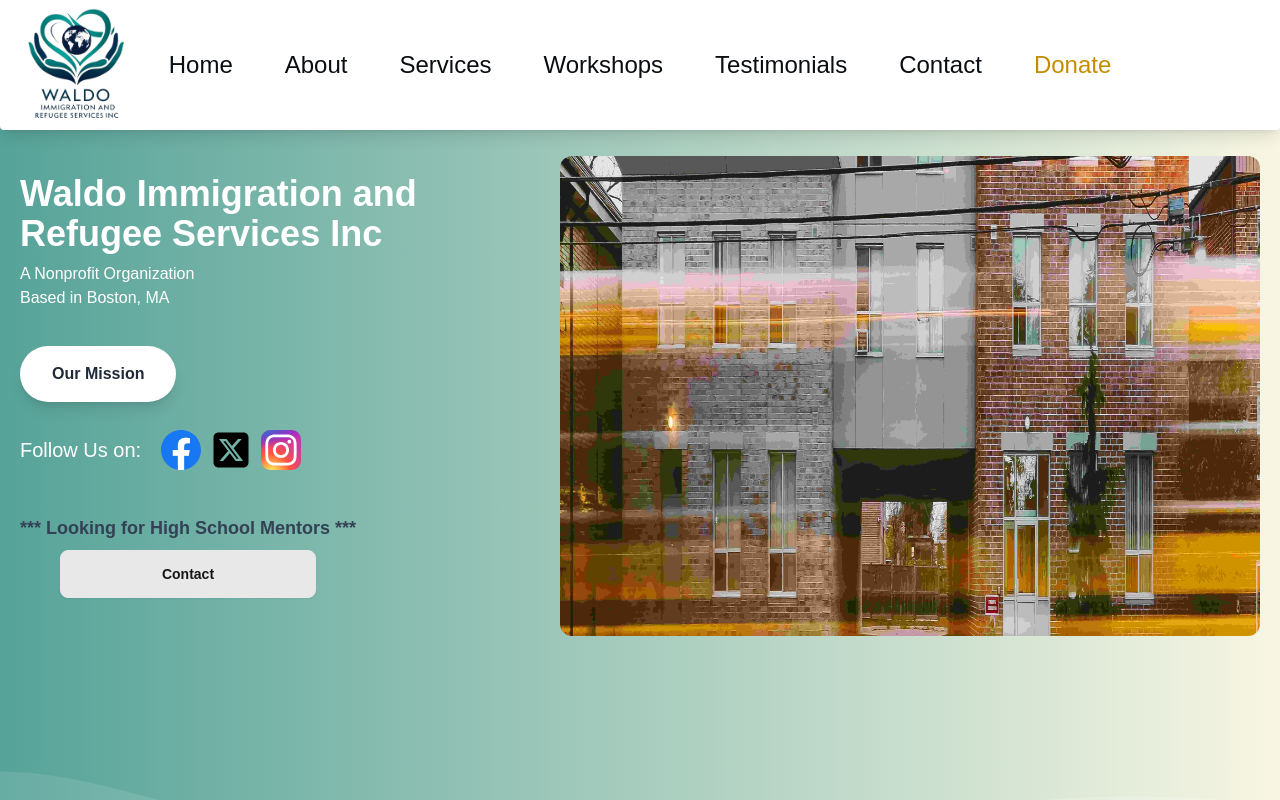
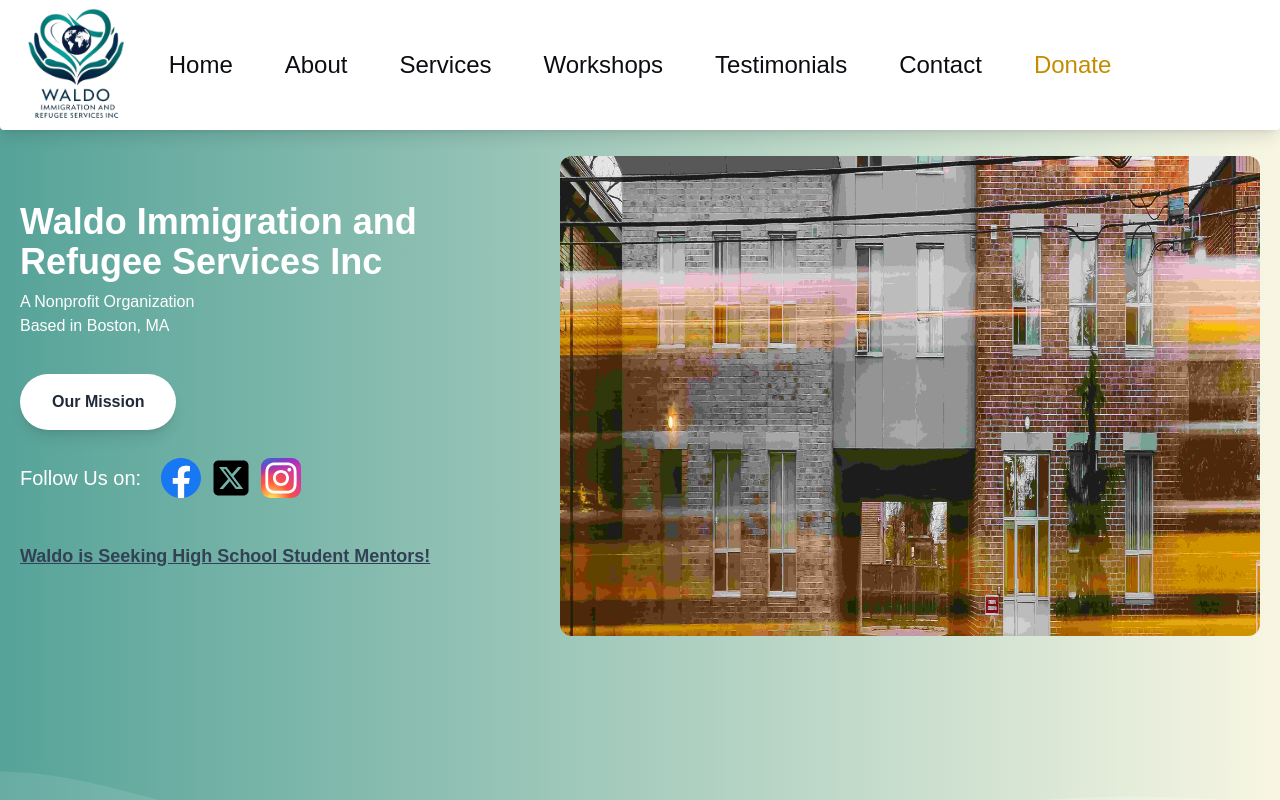
Before and after one commit to LosmanDev/Waldo-Refugee, a Next.js app: page / in a window 1280 px wide. Shown: the top 800 px of the page. Built offline with nearby package versions, Linux system fonts and the light colour scheme; a web font is replaced by a local one.

Commit message:
Update Landing.jsx

```diff
--- a/app/components/Landing.jsx
+++ b/app/components/Landing.jsx
@@ -127,11 +127,8 @@ const Landing = () => {
               </Link>
             </div>
             <div className="flex flex-col justify-center items-center ">
-              <h1 className="title-font sm:text-lg text-base font-bold text-slate-700 mt-10">
-                *** Looking for High School Mentors ***
-              </h1>
-              <Link href="#contact" className="btn btn-wide mt-2">
-                Contact
+              <Link href="#contact" className="underline hover:underline title-font sm:text-lg text-base font-bold text-slate-700 mt-10">
+                Waldo is Seeking High School Student Mentors!
               </Link>
             </div>
           </div>
```
